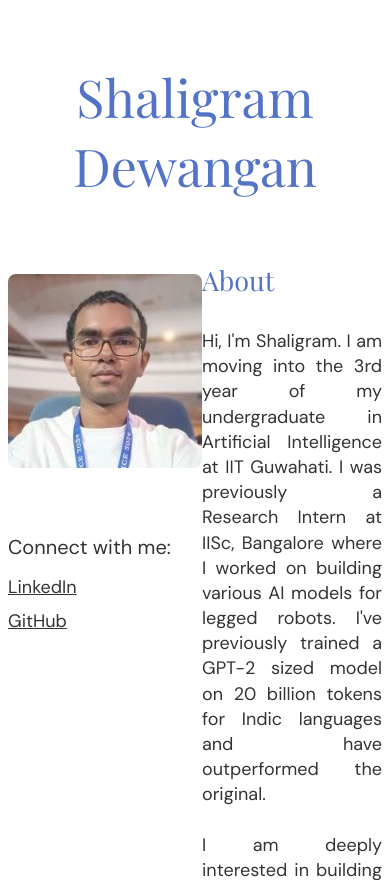
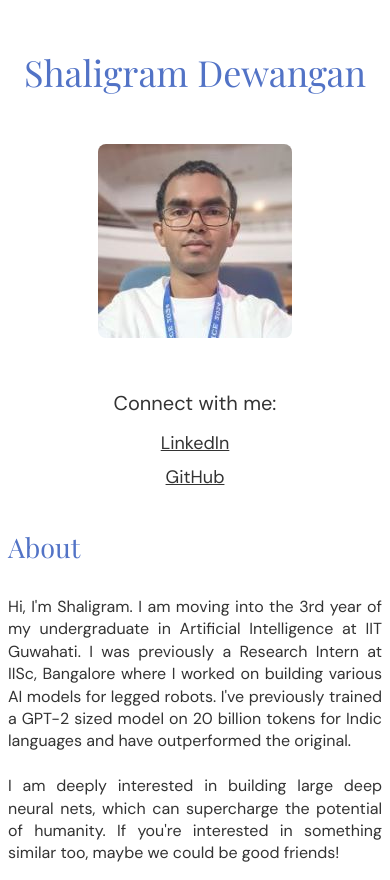
Before and after one commit to Shaligram-Dewangan/shaligram-dewangan.github.io, a plain HTML site: page index.html in a window 390 px wide. Shown: the top 880 px of the page. Drawn offline with nearby package versions, Linux system fonts and the light colour scheme; a web font is replaced by a local one.

Commit message:
Fix mobile view

```diff
--- a/style.css
+++ b/style.css
@@ -19,6 +19,7 @@ body {
 
 .contains_left_and_right {
     display: flex;
+    flex-wrap: wrap;
 }
 
 a {
@@ -27,7 +28,10 @@ a {
 
 
 .contains_left {
+    width: 100%;
     width: 255px;
+    flex: 1;
+    margin-bottom: 30px;
 }
 .profile_photo {
     width: 194px;
@@ -55,7 +59,8 @@ a {
 
 
 .contains_right {
-    width: 745px;
+    flex: 2;
+    width: 100%;
 }
 .heading_2 {
     font-size: 27px;
@@ -100,3 +105,32 @@ a {
     text-align: justify;
     font-family: "DM Sans";
 }
+
+@media screen and (max-width: 768px) {
+    .main_heading {
+        font-size: 36px;
+        margin-top: 48px;
+        margin-bottom: 48px;
+    }
+    .profile_photo {
+        margin-top: 0px;
+    }
+    .contains_left_and_right {
+        flex-direction: column;
+    }
+    .contains_left {
+        width: 100%;
+        max-width: 100%;
+        text-align: center;
+    }
+    .contact_heading {
+        margin-top: 48px;
+    }
+    .contains_right {
+        width: 100%;
+        max-width: 100%;
+    }
+    .paragraph, .sub_paragraph {
+        font-size: 16px;
+    }
+}
```
